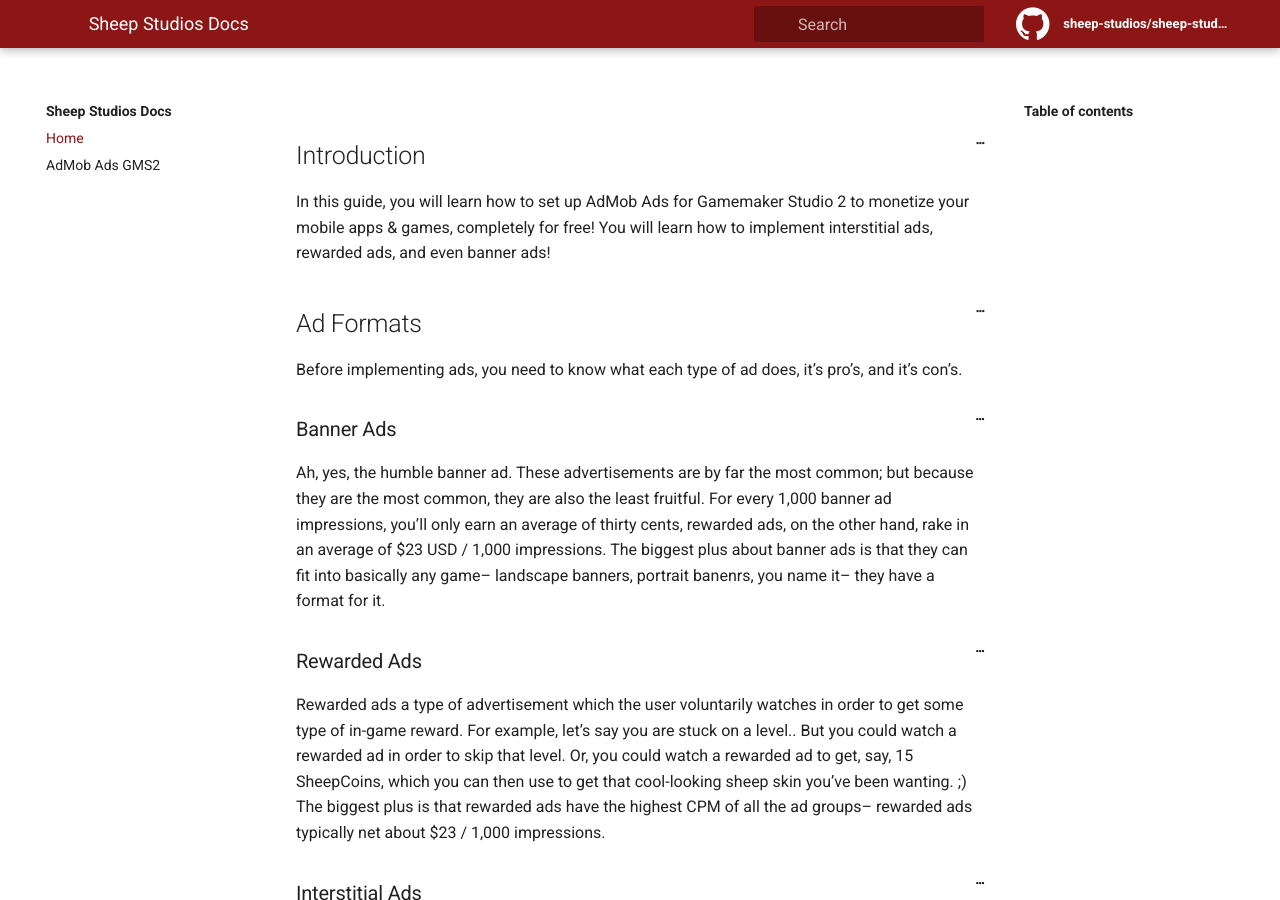
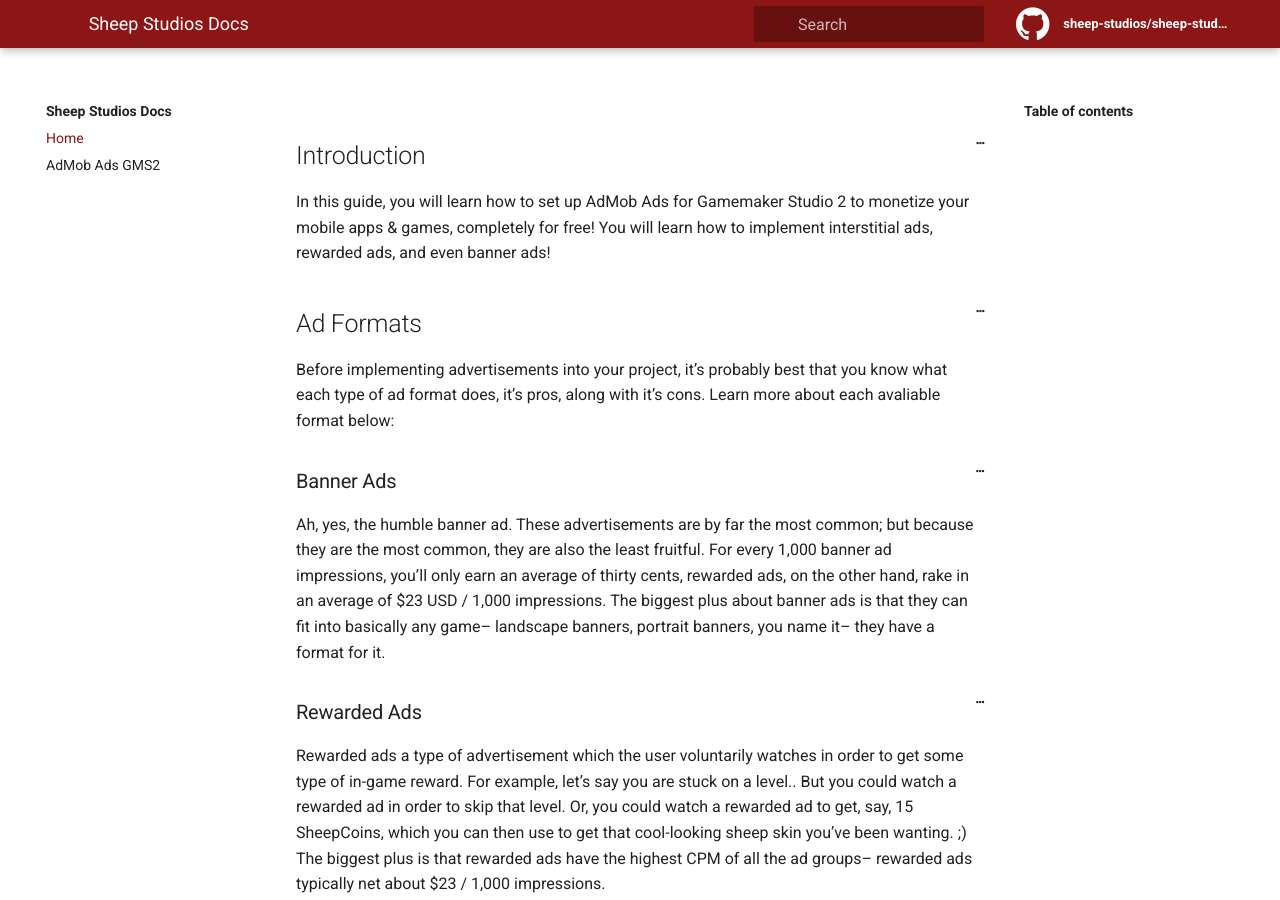
Before and after one commit to Sheep-Studios/sheep-studios-docs, a Jekyll site: the page built from _docs/admob-gms2.md, in a window 1280 px wide and 900 px high. Built offline with Jekyll 4.4.1, drawn with Linux system fonts in a browser that asks for light colours; some of the changed text lies outside the part shown.

Commit message:
Update admob-gms2.md

```diff
--- a/_docs/admob-gms2.md
+++ b/_docs/admob-gms2.md
@@ -9,12 +9,12 @@ In this guide, you will learn how to set up AdMob Ads for Gamemaker Studio 2 to
 
 ## Ad Formats
 
-Before implementing ads, you need to know what each type of ad does, it's pro's, and it's con's.
+Before implementing advertisements into your project, it's probably best that you know what each type of ad format does, it's pros, along with it's cons. Learn more about each avaliable format below:
 
 
 ### Banner Ads
 
-Ah, yes, the humble banner ad. These advertisements are by far the most common; but because they are the most common, they are also the least fruitful. For every 1,000 banner ad impressions, you'll only earn an average of thirty cents, rewarded ads, on the other hand, rake in an average of $23 USD / 1,000 impressions. The biggest plus about banner ads is that they can fit into basically any game-- landscape banners, portrait banenrs, you name it-- they have a format for it.
+Ah, yes, the humble banner ad. These advertisements are by far the most common; but because they are the most common, they are also the least fruitful. For every 1,000 banner ad impressions, you'll only earn an average of thirty cents, rewarded ads, on the other hand, rake in an average of $23 USD / 1,000 impressions. The biggest plus about banner ads is that they can fit into basically any game-- landscape banners, portrait banners, you name it-- they have a format for it.
 
 ### Rewarded Ads
 
@@ -23,3 +23,5 @@ Rewarded ads a type of advertisement which the user voluntarily watches in order
 ### Interstitial Ads
 
 Interstitial ads are a bit of a mix of rewarded & banner ads. Interstial ads are commonly used in-between levels, however, after a given amount of time (typically 5 seconds or so), the user can skip the ad, and continue using the game/app. Intertitials typically get about $7.50 per 1,000 impressions.
+
+## Importing to your project
```
